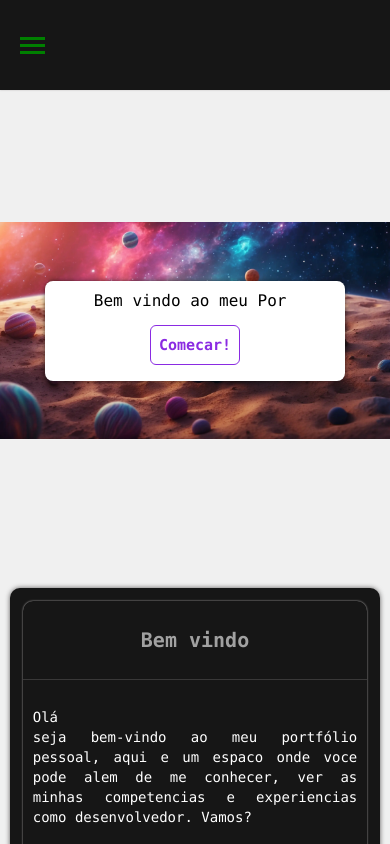
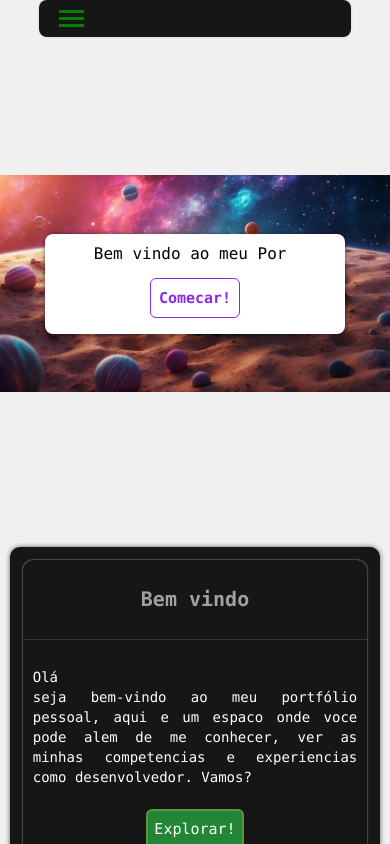
Before and after one commit to emers0n17/Portfolio_React, a React (Vite) app: page / in a window 390 px wide. Shown: the top 844 px of the page. Built offline with nearby package versions, Linux system fonts and the light colour scheme.

Commit message:
Ajuste para deploy 3

```diff
--- a/src/Componentes/inicio/inicio.jsx
+++ b/src/Componentes/inicio/inicio.jsx
@@ -1,14 +1,11 @@
+/* eslint-disable react/prop-types */
 import React, { useState } from "react";
 import { TypeAnimation } from "react-type-animation";
-
-// Importar imagens
 import facebook from "../../Imagens/facebook-color-svgrepo-com.svg";
 import instagram from "../../Imagens/instagram-1-svgrepo-com.svg";
 import github from "../../Imagens/github-142-svgrepo-com.svg";
 import linkedin from "../../Imagens/linkedin-svgrepo-com.svg";
 import background from '../../Imagens/background.webp';
-
-// Importar CSS
 import "../../Estilos/estyleInicio.css";
 
 function Menu() {
--- a/src/Estilos/estyleInicio.css
+++ b/src/Estilos/estyleInicio.css
@@ -305,11 +305,44 @@ body {
   z-index: 2;
 }
 
-@media screen and (min-width: 1201px) {
-  #containerInicio {
-    height: 1500px;
+@media screen and (max-width: 700px) {
+  #menu .menu-items {
+    position: absolute;
+    top: 100px;
+    left: 10px;
+    flex-direction: column;
+    align-items: flex-start;
+    border-radius: 10px;
+    width: 50%;
+    height: 200px;
+    display: none;
+    gap: 0;
+    padding: 20px;
+    background-color: rgb(22, 22, 22);
+    box-shadow: 0 0 2px rgb(193, 191, 191);
+    z-index: 2;
+  }
+
+  #menu .menu-items.open {
+    display: flex;
+  }
+
+  #menu .hamburger {
+    display: flex;
   }
 }
+
+@media screen and (max-width: 480px) {
+  #menu .menu-items {
+    top: 60px;
+    width: 80%;
+  }
+
+  #menu a {
+    font-size: 12px !important;
+  }
+}
+
 
 @media screen and (max-width: 1200px) {
   #containerInicio {
@@ -347,38 +380,8 @@ body {
     height: 1400px;
   }
 
-  #menu {
-    width: 100%;
-    border-radius: 0;
-  }
-
   .bannerInicio {
     box-shadow: none;
-  }
-
-  #menu .menu-items {
-    position: absolute;
-    top: 100px;
-    left: 10px;
-    flex-direction: column;
-    align-items: flex-start;
-    border-radius: 10px;
-    width: 50%;
-    height: 200px;
-    display: none;
-    gap: 0;
-    padding: 20px;
-    background-color: rgb(22, 22, 22);
-    box-shadow: 0 0 2px rgb(193, 191, 191);
-    z-index: 2;
-  }
-
-  #menu .menu-items.open {
-    display: flex;
-  }
-
-  #menu .hamburger {
-    display: flex;
   }
 
   #perfil {
@@ -388,13 +391,6 @@ body {
 }
 
 @media screen and (max-width: 480px) {
-  #menu {
-    height: 100px;
-  }
-
-  #menu a {
-    font-size: 12px !important;
-  }
 
   .bannerInicio {
     height: 500px;
```
